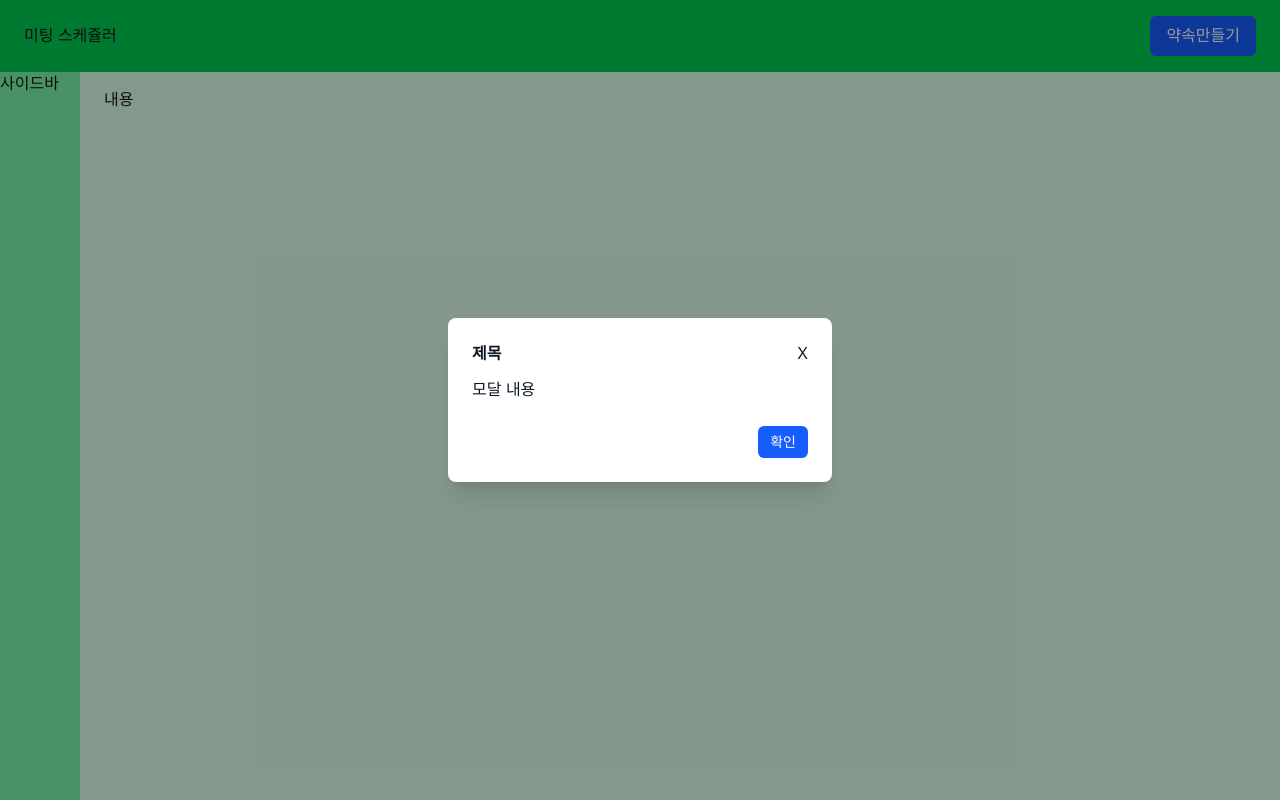
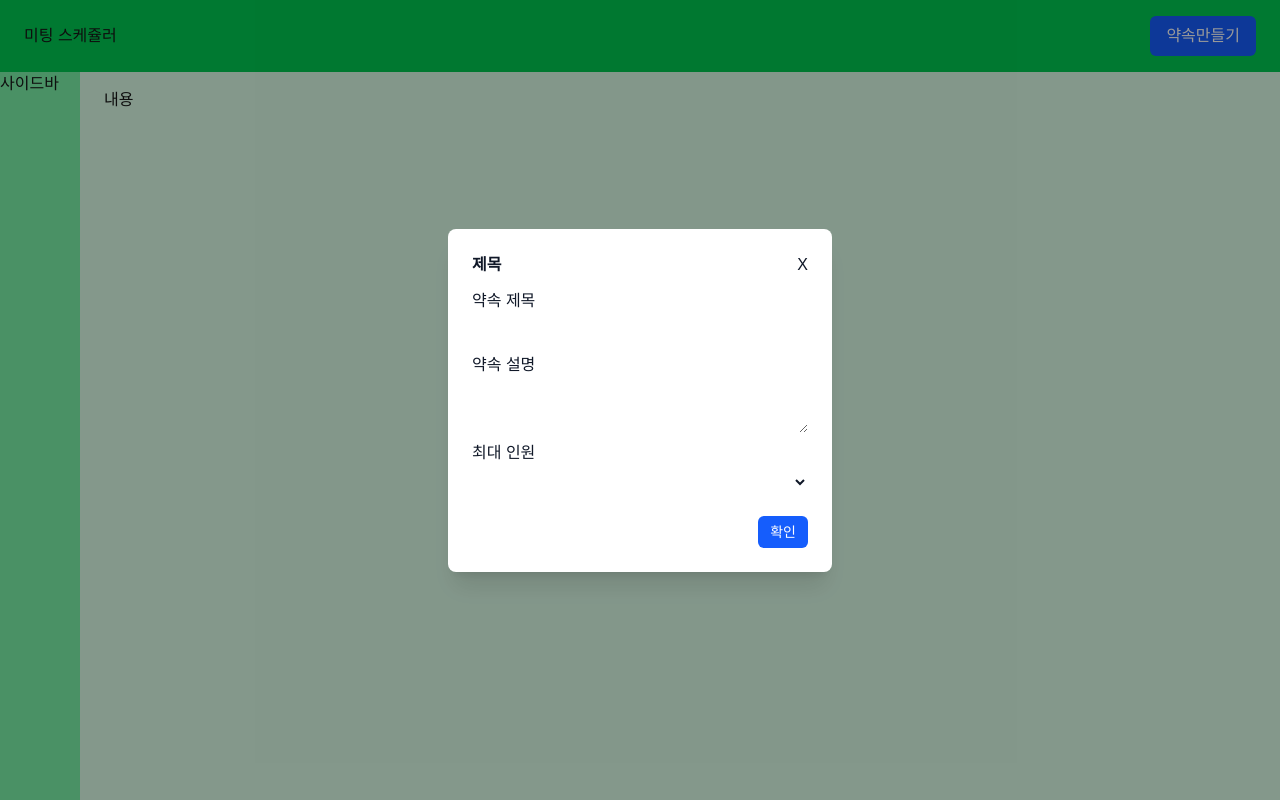
Before and after one commit to J-un-U/meeting-scheduler-front, a Next.js app: page /dashboard in a window 1280 px wide. Both pictures are taken after a click on the button "약속만들기". Built offline with nearby package versions, Linux system fonts and the light colour scheme.

Commit message:
26/01/29 mod: 약속 생성 입력폼 등록

```diff
--- a/app/(private)/dashboard/page.tsx
+++ b/app/(private)/dashboard/page.tsx
@@ -40,7 +40,14 @@ const Dashboard = () => {
         title="제목"
         footer={<button className="rounded-md bg-blue-600 px-3 py-1.5 text-sm text-white" onClick={closeCreateMeeting}>확인</button>}
       >
-        <div>모달 내용</div>
+        <form className={"flex flex-col gap-2"}>
+          <label htmlFor="title">약속 제목</label>
+          <input id={"title"} type="text"/>
+          <label htmlFor="description">약속 설명</label>
+          <textarea id={"description"}/>
+          <label htmlFor="title">최대 인원</label>
+          <select id={"maxParticipants"}></select>
+        </form>
       </Modal>
     </>
   )
```
